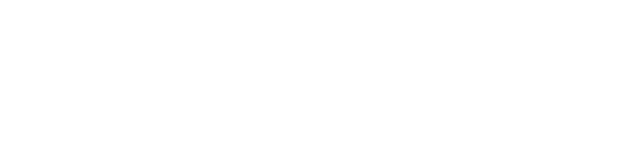
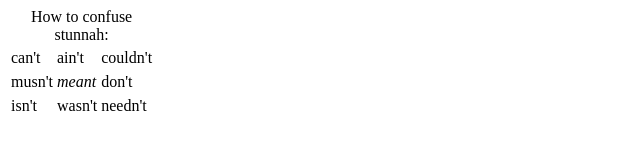
Before and after one commit to kspc1000/how-to-confuse-stunnah, a plain HTML site: page index.html in a window 1280 px wide. Shown: the whole page, without its empty margins (0-640 px from the left). Drawn offline with Linux system fonts and the light colour scheme.

Commit message:
Added table of data

```diff
--- a/index.html
+++ b/index.html
@@ -7,5 +7,20 @@
     <title>Stunnah mean't</title>
 </head>
 <body>
+    <table>
+        <caption>How to confuse stunnah:</caption>
+        <tr></tr>
+        <td>can't</td>
+        <td>ain't</td>
+        <td>couldn't</td>
+        <tr></tr>
+        <td>musn't</td>
+        <td><em>meant</em></td>
+        <td>don't</td>
+        <tr></tr>
+        <td>isn't</td>
+        <td>wasn't</td>
+        <td>needn't</td>
+    </table>
 </body>
 </html>
```
